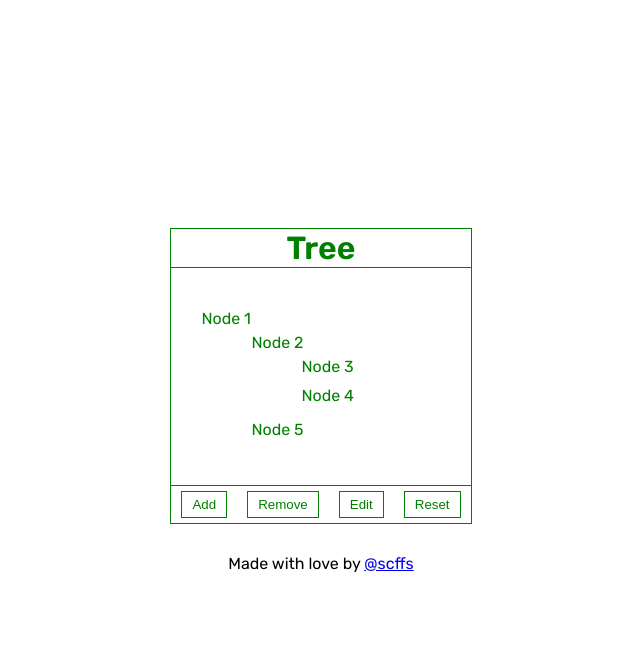
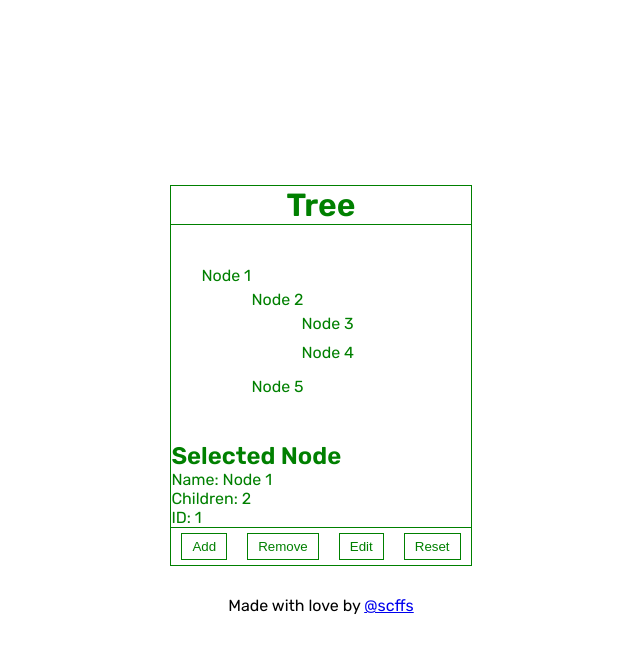
Before and after one commit to scffs/tree-view, a React (Vite) app: page / in a window 1280 px wide. Both pictures are taken after a click on the element "Node 1". Shown: the top 652 px of the page, without its empty margins (319-959 px from the left). Built offline with nearby package versions, Linux system fonts and the light colour scheme.

Commit message:
Fix deleteFunc & little fixes

```diff
--- a/src/App.jsx
+++ b/src/App.jsx
@@ -7,7 +7,7 @@ import Footer from './components/Footer/Footer.jsx';
 
 const App = () => {
     const [selectedNode, setSelectedNode] = useState(null);
-    const [nodeCount, setNodeCount] = useState(0);
+    const [nodeCount, setNodeCount] = useState(5);
 
     const baseTree = {
         id: 1,
@@ -28,7 +28,7 @@ const App = () => {
     const [tree, setTree] = useState(baseTree);
 
     const addNode = () => {
-        const newNode = { name: `New Node ${nodeCount}`, children: [] };
+        const newNode = { name: `New Node ${nodeCount}`, children: [], id: nodeCount + 1 };
 
         if (!selectedNode) {
             setTree((prevState) => ({
@@ -54,27 +54,28 @@ const App = () => {
     };
 
     const removeNode = () => {
-        if (!selectedNode) return null;
+        if (!selectedNode) return;
 
-        setTree((prevState) => {
-            if (prevState.id === selectedNode.id) {
-                return baseTree;
-            } else {
-                return {
-                    ...prevState,
-                    children: prevState.children.map((child) =>
-                        child.id === selectedNode.id
-                            ? null
-                            : {
-                                ...child,
-                                children: child.children.filter((grandChild) => grandChild.id !== selectedNode.id),
-                            }
-                    ).filter((child) => child !== null),
-                };
+        const removeNodeFromSubtree = (subtree) => {
+            if (subtree.id === selectedNode.id) {
+                return null; // remove node
             }
-        });
+
+            return {
+                ...subtree,
+                children: subtree.children
+                    .map((child) => removeNodeFromSubtree(child))
+                    .filter((child) => child !== null),
+            };
+        };
+
+        setTree((prevState) => removeNodeFromSubtree(prevState));
         setSelectedNode(null);
     };
+
+
+
+
 
 
     const editNode = () => {
@@ -125,6 +126,16 @@ const App = () => {
                     <ul className='node-list'>
                         {renderNode(tree)}
                     </ul>
+                    <div>
+                        {selectedNode && (
+                            <div>
+                                <h2>Selected Node</h2>
+                                <p>Name: {selectedNode.name}</p>
+                                <p>Children: {selectedNode.children.length}</p>
+                                <p>ID: {selectedNode.id}</p>
+                            </div>
+                        )}
+                    </div>
                     <div className='buttons-group'>
                         <Button onClick={addNode} text='Add'/>
                         <Button onClick={removeNode} text='Remove' />
```
